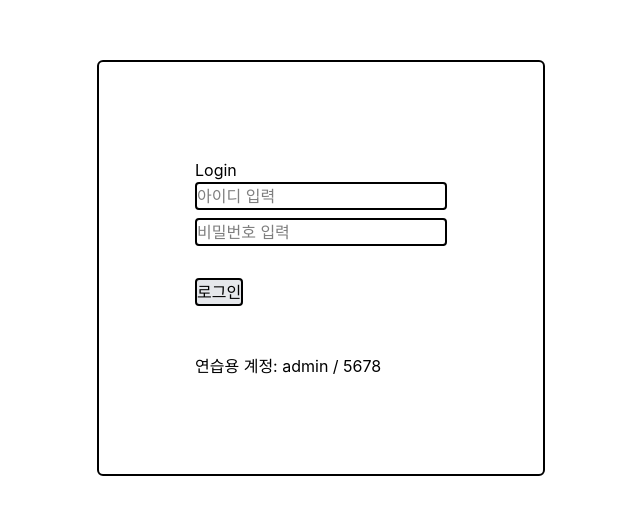
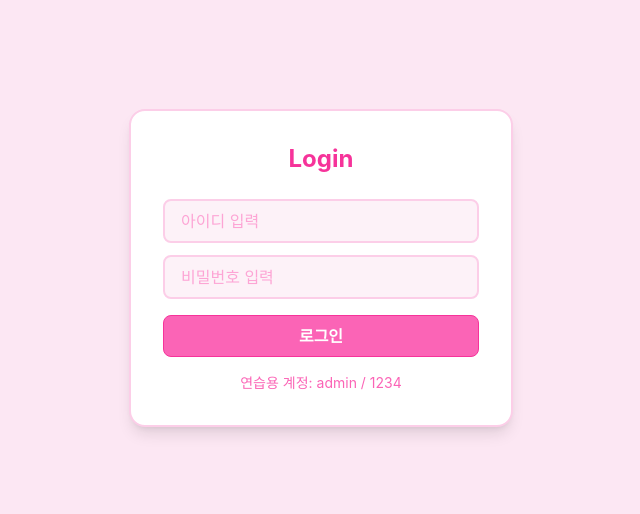
Before and after one commit to Hijin554/hijinlogin2, a React (Vite) app in the folder vite-project/: page /login in a window 1280 px wide. Shown: the part 132-646 px from the top of the page, without its empty margins (319-959 px from the left). Built offline with nearby package versions, Linux system fonts and the light colour scheme.

Commit message:
css 핑크

```diff
--- a/vite-project/src/pages/Login.jsx
+++ b/vite-project/src/pages/Login.jsx
@@ -2,84 +2,80 @@ import React, { useState } from 'react';
 import { useNavigate } from 'react-router-dom';
 
 export default function Login() {
-  // 페이지 이동 리모컨
   const nav = useNavigate();
 
-  // 1) 입력값 저장 상자 (state)
-  const [id, setId] = useState(''); // 아이디 입력값
-  const [pw, setPw] = useState(''); // 비밀번호 입력값
-  const [error, setError] = useState(''); // 에러 문구
+  const [id, setId] = useState('');
+  const [pw, setPw] = useState('');
+  const [error, setError] = useState('');
 
-  // 2) 로그인 버튼 눌렀을 때 실행
   const handleLogin = () => {
     console.log('로그인 버튼 클릭됨');
     console.log('입력한 아이디:', id);
     console.log('입력한 비밀번호:', pw);
 
-    // 빈칸 검사 (기본)
     if (id.trim() === '' || pw.trim() === '') {
       setError('아이디와 비밀번호를 모두 입력해주세요.');
       return;
     }
 
-    // 연습용 로그인 검사 (정답: admin / 1234)
     if (id === 'admin' && pw === '1234') {
-      // 로그인 성공 → localStorage 저장
       localStorage.setItem('auth', 'true');
       localStorage.setItem('username', id);
 
-      // 저장 확인(디버깅)
       console.log('auth 저장됨:', localStorage.getItem('auth'));
       console.log('username 저장됨:', localStorage.getItem('username'));
 
-      // 에러 문구 지우고 마이페이지로 이동
       setError('');
       nav('/mypage');
     } else {
-      // 로그인 실패
       setError('아이디 또는 비밀번호가 틀렸어요.');
     }
   };
 
   return (
-    <div className="h-[100vh] w-100% flex justify-center items-center">
-      <div className="p-24 border-solid border-2 rounded-md">
-        <h2>Login</h2>
+    <div className="min-h-screen w-full flex items-center justify-center bg-pink-100">
+      <div className="w-full max-w-sm p-8 bg-white border-2 border-pink-200 rounded-2xl shadow-lg">
+        <h2 className="text-2xl font-bold text-center text-pink-500 mb-6">
+          Login
+        </h2>
 
         {/* 아이디 입력칸 */}
-        <div className="mb-2 border-solid border-2 rounded-sm">
+        <div className="mb-3">
           <input
             type="text"
             placeholder="아이디 입력"
             value={id}
             onChange={(e) => setId(e.target.value)}
+            className="w-full px-4 py-2 border-2 border-pink-200 rounded-lg bg-pink-50 placeholder:text-pink-300 focus:outline-none focus:ring-2 focus:ring-pink-300"
           />
         </div>
 
         {/* 비밀번호 입력칸 */}
-        <div className="mb-8 border-solid border-2 rounded-sm">
+        <div className="mb-4">
           <input
             type="password"
             placeholder="비밀번호 입력"
             value={pw}
             onChange={(e) => setPw(e.target.value)}
+            className="w-full px-4 py-2 border-2 border-pink-200 rounded-lg bg-pink-50 placeholder:text-pink-300 focus:outline-none focus:ring-2 focus:ring-pink-300"
           />
         </div>
 
         {/* 로그인 버튼 */}
         <button
-          className="bg-gray-200 border-solid border-2 rounded-sm"
+          className="w-full bg-pink-400 hover:bg-pink-500 text-white font-semibold py-2 rounded-lg border border-pink-500 transition"
           onClick={handleLogin}
         >
           로그인
         </button>
 
-        {/* 에러 메시지 (값이 있을 때만 보임) */}
-        {error && <p className="text-red-500 mt-10">{error}</p>}
+        {/* 에러 메시지 */}
+        {error && <p className="text-red-500 mt-4 text-sm text-center">{error}</p>}
 
         {/* 연습용 계정 안내 */}
-        <p className="mt-12 text-14">연습용 계정: admin / 5678</p>
-
+        <p className="mt-4 text-sm text-pink-400 text-center">
+          연습용 계정: admin / 1234
+        </p>
       </div>
     </div>
   );
```
